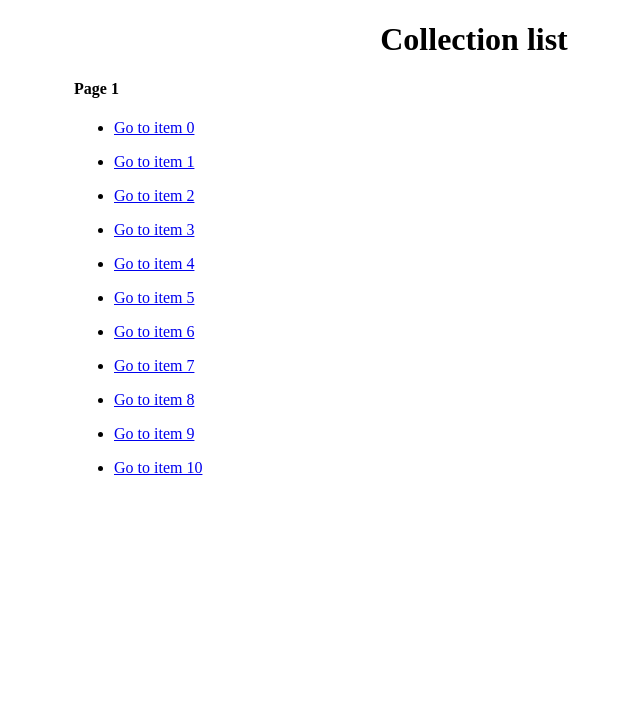
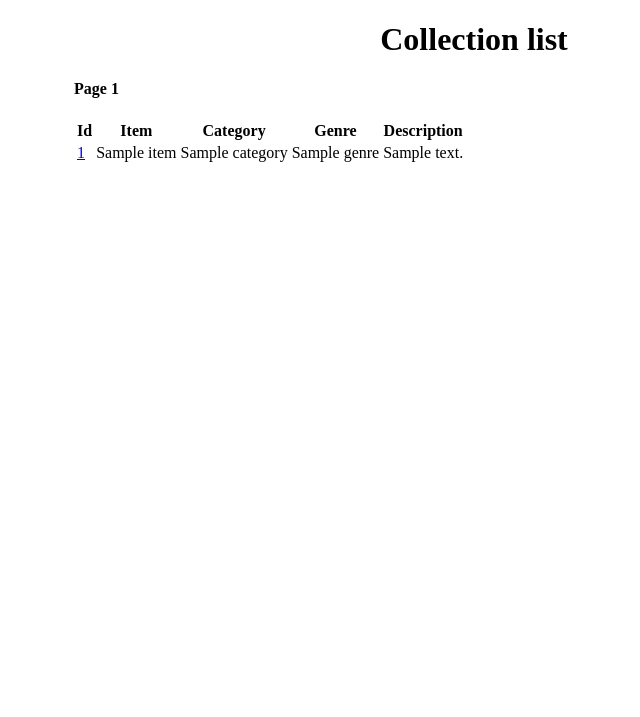
Before and after one commit to kamil-kamilowski/my-collection, a Symfony app: template templates/collection/list.html.twig in a window 1280 px wide. Shown: the top 717 px of the page, without its empty margins (166-806 px from the left). Run offline with Twig, Linux system fonts and the light colour scheme; the template is opened without the code that fills it: most values are stand-ins (such as "Sample title", 1, 10 or a date in 2020); some libraries are stand-ins or nearby versions.

Commit message:
List uses models

```diff
--- a/templates/collection/list.html.twig
+++ b/templates/collection/list.html.twig
@@ -6,13 +6,31 @@
     <h1>Collection list</h1>
     <h4>Page {{ page }}</h4>
 
-    {% for i in 0..10 %}
-        <ul>
-            <li>
-                <a href="{{ path('item_view', {'id': i}) }}">
-                    Go to item {{ i }}
-                </a>
-            </li>
-        </ul>
-    {% endfor %}
+    <table>
+        <thead>
+        <tr>
+            <th>Id</th>
+            <th>Item</th>
+            <th>Category</th>
+            <th>Genre</th>
+            <th>Description</th>
+        </tr>
+        </thead>
+
+        <tbody>
+        {% for item in items %}
+        <tr>
+            <td>
+                <a href="{{ path('item_view', {'id': item.id}) }}">{{ item.id }}</a>
+            </td>
+            <td>
+                {{ item.name }}
+            </td>
+            <td>{{ item.category.name }}</td>
+            <td>{{ item.genre.name }}</td>
+            <td>{{ item.description }}</td>
+        </tr>
+        </tbody>
+        {% endfor %}
+    </table>
 {% endblock %}
```
Also changed, not shown: src/Controller/CollectionController.php (+6 -1 lines).
